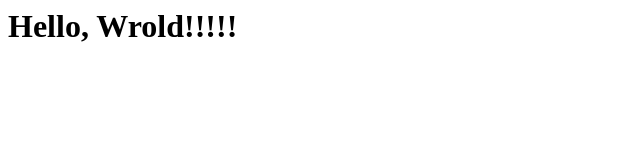
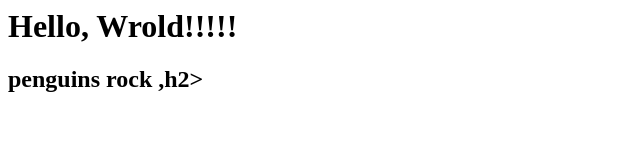
Before and after one commit to khawrysh18/penguinlover, a plain HTML site: page index.html in a window 1280 px wide. Shown: the whole page, without its empty margins (0-640 px from the left). Drawn offline with Linux system fonts and the light colour scheme.

Commit message:
Added subheader

```diff
--- a/index.html
+++ b/index.html
@@ -1 +1,2 @@
 <h1>Hello, Wrold!!!!!</h1>
+<h2>penguins rock ,h2>
```
